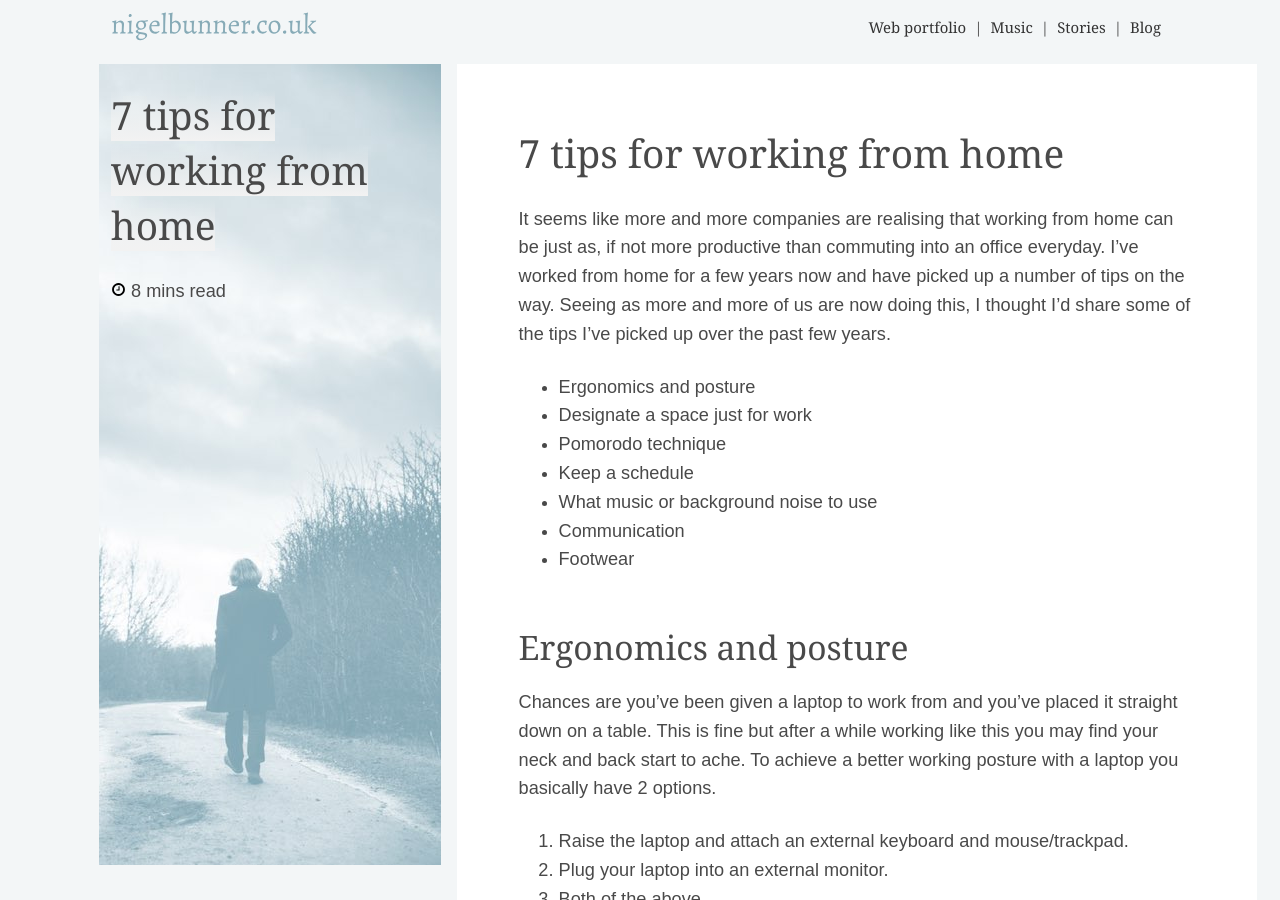
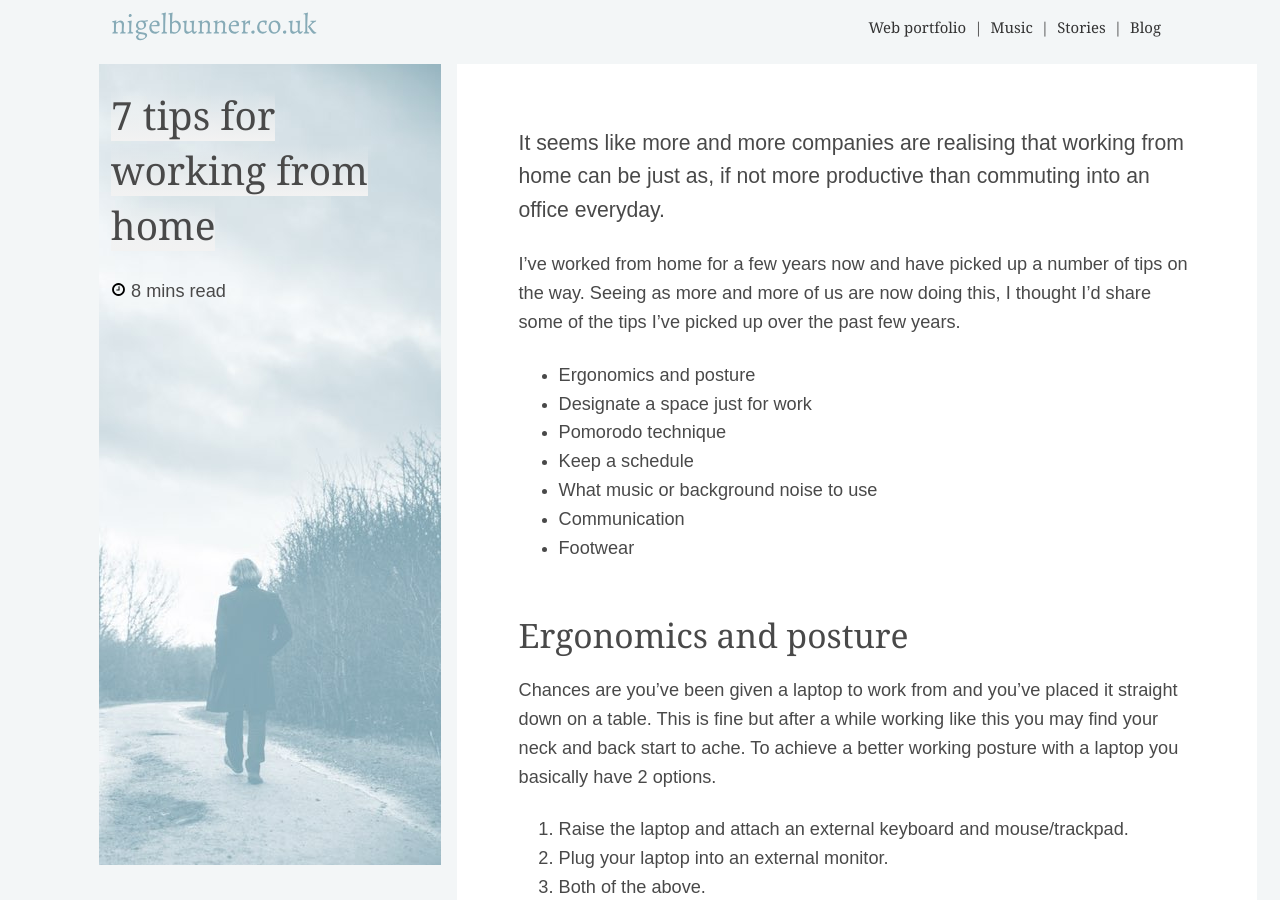
Before and after one commit to nbunner-personal/nigelbunner, a Jekyll site: the page built from _posts/2020-05-28-7-tips-for-working-from-home.md, in a window 1280 px wide and 900 px high. Built offline with Jekyll 4.4.1, drawn with Linux system fonts in a browser that asks for light colours.

Commit message:
Removes double heading

```diff
--- a/_posts/2020-05-28-7-tips-for-working-from-home.md
+++ b/_posts/2020-05-28-7-tips-for-working-from-home.md
@@ -7,10 +7,9 @@ useVideo: false
 description: Some tips I’ve picked up from working from home over the past few years, including posture, keeping to a schedule and background music.
 ---
 
+It seems like more and more companies are realising that working from home can be just as, if not more productive than commuting into an office everyday.
 
-# 7 tips for working from home
-
-It seems like more and more companies are realising that working from home can be just as, if not more productive than commuting into an office everyday. I’ve worked from home for a few years now and have picked up a number of tips on the way. Seeing as more and more of us are now doing this, I thought I’d share some of the tips I’ve picked up over the past few years.
+I’ve worked from home for a few years now and have picked up a number of tips on the way. Seeing as more and more of us are now doing this, I thought I’d share some of the tips I’ve picked up over the past few years.
 
 - Ergonomics and posture
 - Designate a space just for work
--- a/sw.js
+++ b/sw.js
@@ -1,7 +1,7 @@
 ---
 layout: null
 ---
-const staticCacheName = 'nigelbunner-cache-v5.52';
+const staticCacheName = 'nigelbunner-cache-v5.54';
 
 const filesToCache = [
     {% for post in site.posts limit:5 %}
```
